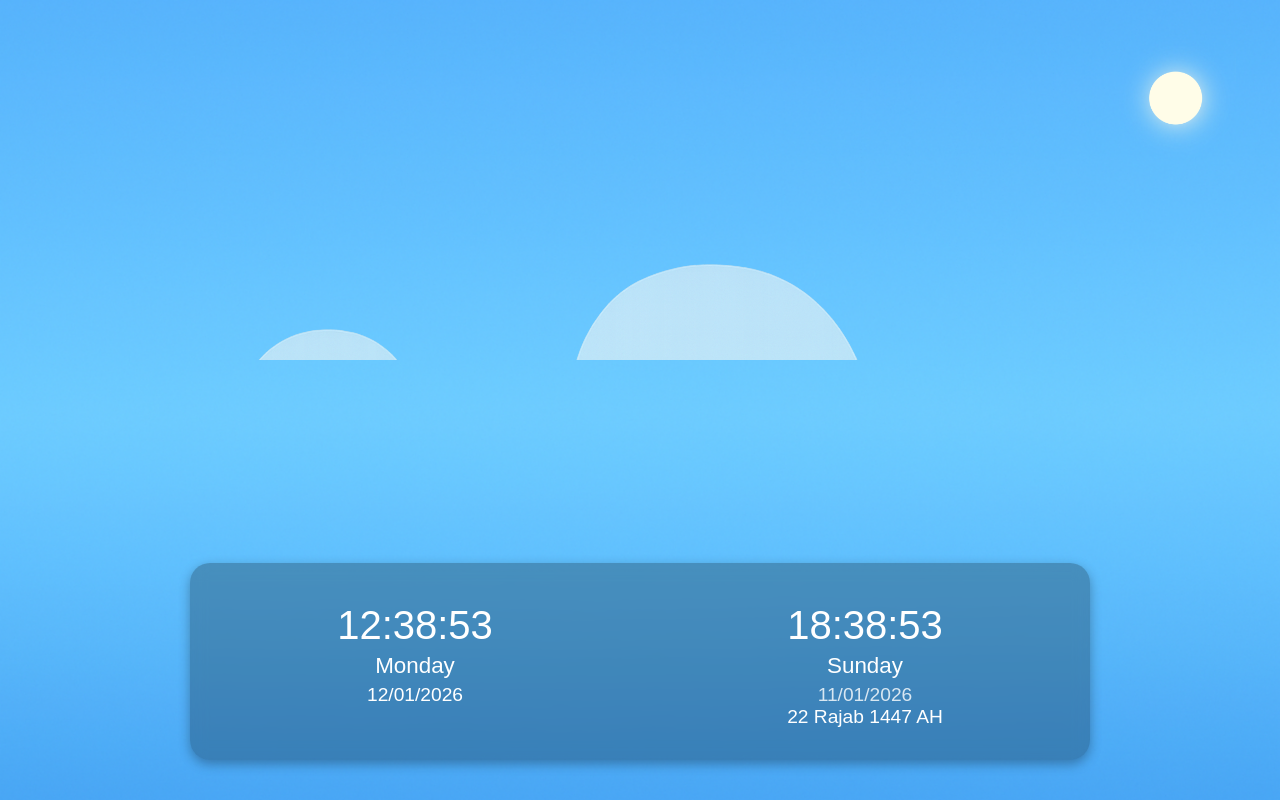
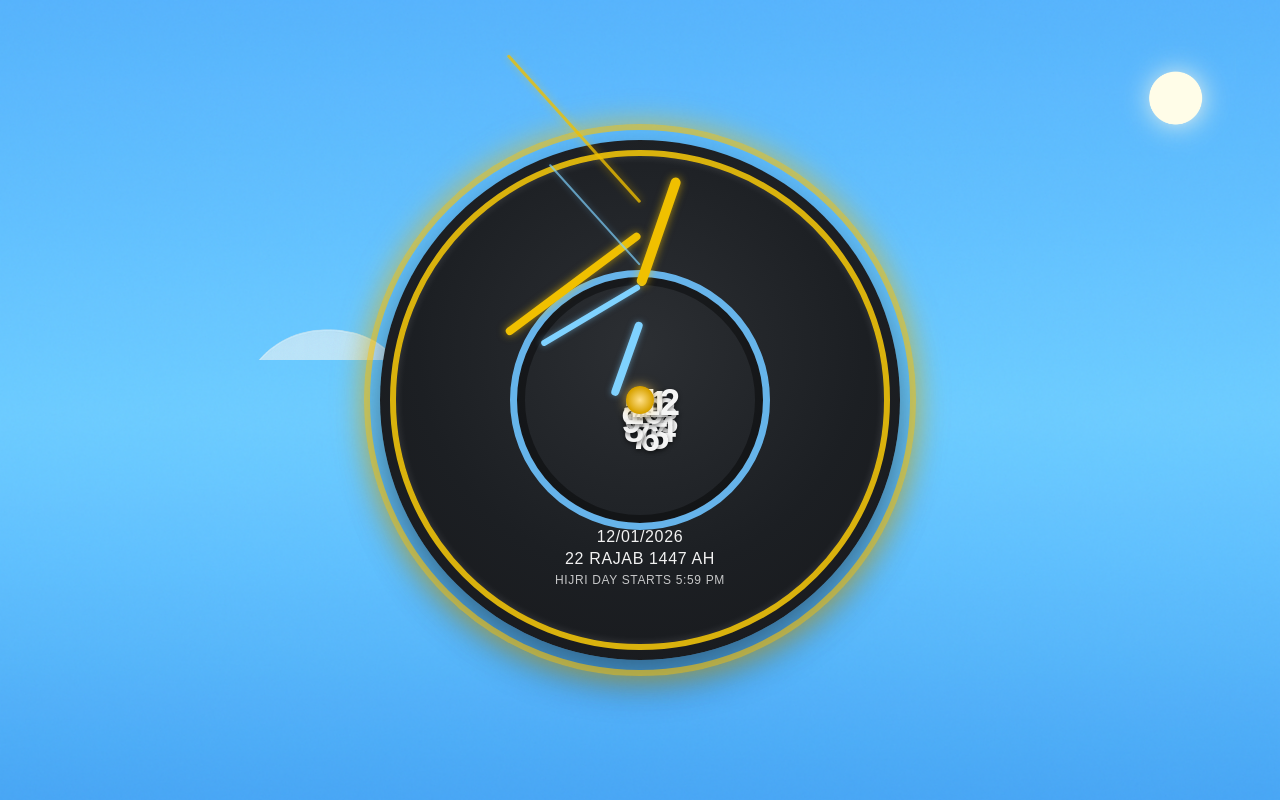
Before and after one commit to zYNTAX118/Hijr-Clock, a Flask app: page / in a window 1280 px wide. Run offline with Flask 3, Linux system fonts and the light colour scheme.

Commit message:
Redesign clock UI with hijri inner ring

```diff
--- a/templates/index.html
+++ b/templates/index.html
@@ -71,98 +71,182 @@
     body.night  #sun                    { display:none }
     body.night  #moon                   { display:block }
 
-    /* PANELS */
-    .panel-container {
-      position:absolute; bottom:clamp(1.5rem, 5vh, 3.5rem); left:50%; transform:translateX(-50%);
+    /* CLOCK */
+    .clock-wrapper {
+      position:relative;
       z-index:6;
-      display:flex; width:min(90vw, 900px);
-      box-shadow:0 4px 12px rgba(0,0,0,0.3);
-      border-radius:20px; overflow:hidden;
-      backdrop-filter:blur(8px);
-      background:rgba(0,0,0,0.25);
-      margin:0;
-      padding-bottom:env(safe-area-inset-bottom, 0);
+      width:min(80vmin, 520px);
+      aspect-ratio:1;
+      display:flex;
+      align-items:center;
+      justify-content:center;
     }
-    .panel {
-      flex:1; padding:2rem; position:relative;
-      text-align:center; color:white; background:transparent;
+    .clock-face {
+      position:relative;
+      width:100%;
+      height:100%;
+      border-radius:50%;
+      background:radial-gradient(circle at 50% 40%, #2c2f33 0%, #1c1f23 55%, #17181b 100%);
+      box-shadow:0 20px 40px rgba(0,0,0,0.45);
     }
-    .panel h2       { margin-bottom:0.5rem; font-size:1.5rem }
-    .panel .time    { font-size:2.5rem; margin-bottom:0.3rem }
-    .panel .weekday { font-size:1.4rem; margin-bottom:0.3rem }
-    .panel .date    { font-size:1.2rem }
-    .panel .gdate   { font-size:1.2rem; opacity:0.8 }
+    .outer-glow {
+      position:absolute;
+      inset:-3%;
+      border-radius:50%;
+      box-shadow:0 0 30px rgba(255,196,0,0.6);
+      border:6px solid rgba(255,196,0,0.6);
+    }
+    .outer-ring {
+      position:absolute;
+      inset:2%;
+      border-radius:50%;
+      border:6px solid #d9b20d;
+      box-shadow:inset 0 0 8px rgba(255,255,255,0.15);
+    }
+    .inner-ring {
+      position:absolute;
+      inset:25%;
+      border-radius:50%;
+      border:7px solid rgba(110,196,255,0.9);
+      box-shadow:0 0 0 8px rgba(0,0,0,0.4) inset;
+    }
+    .clock-ticks {
+      position:absolute;
+      inset:0;
+    }
+    .clock-ticks .tick {
+      position:absolute;
+      top:50%;
+      left:50%;
+      width:2px;
+      height:10px;
+      background:rgba(255,255,255,0.85);
+      transform:rotate(var(--tick-rotate)) translateY(var(--tick-radius));
+      transform-origin:center center;
+      border-radius:2px;
+    }
+    .clock-ticks .tick.major {
+      height:18px;
+      width:3px;
+      background:#fff;
+    }
+    .clock-ticks.outer .tick { --tick-radius:-46%; }
+    .clock-ticks.inner .tick {
+      --tick-radius:-33%;
+      background:rgba(200,200,200,0.65);
+    }
+    .clock-ticks.inner .tick.major {
+      height:14px;
+      width:2px;
+      background:rgba(200,200,200,0.9);
+    }
+    .clock-numbers {
+      position:absolute;
+      inset:0;
+      font-size:clamp(1.4rem, 4.5vmin, 2.6rem);
+      color:#f5f5f5;
+      font-weight:600;
+      text-shadow:0 2px 4px rgba(0,0,0,0.5);
+    }
+    .clock-numbers .number {
+      position:absolute;
+      top:50%;
+      left:50%;
+      transform:rotate(var(--number-rotate)) translateY(-44%) rotate(calc(-1 * var(--number-rotate)));
+      transform-origin:center center;
+    }
+    .hand {
+      position:absolute;
+      top:50%;
+      left:50%;
+      transform-origin:50% 100%;
+      border-radius:50px;
+    }
+    .hand.gregorian {
+      background:#f0c000;
+      box-shadow:0 0 8px rgba(255,204,0,0.6);
+    }
+    .hand.hijri {
+      background:#7fd2ff;
+      box-shadow:0 0 6px rgba(130,210,255,0.5);
+    }
+    .hand.hour {
+      width:10px;
+      height:22%;
+      margin-top:-22%;
+    }
+    .hand.minute {
+      width:8px;
+      height:32%;
+      margin-top:-32%;
+    }
+    .hand.second {
+      width:3px;
+      height:38%;
+      margin-top:-38%;
+      opacity:0.8;
+    }
+    .hand.hijri.hour {
+      width:8px;
+      height:15%;
+      margin-top:-15%;
+    }
+    .hand.hijri.minute {
+      width:6px;
+      height:22%;
+      margin-top:-22%;
+    }
+    .hand.hijri.second {
+      width:2px;
+      height:26%;
+      margin-top:-26%;
+      opacity:0.7;
+    }
+    .center-cap {
+      position:absolute;
+      width:28px;
+      height:28px;
+      border-radius:50%;
+      background:radial-gradient(circle, #ffe08a 0%, #d9a300 65%, #b58500 100%);
+      top:50%;
+      left:50%;
+      transform:translate(-50%, -50%);
+      box-shadow:0 0 12px rgba(255,210,90,0.7);
+      z-index:5;
+    }
+    .clock-labels {
+      position:absolute;
+      inset:auto 0 14%;
+      text-align:center;
+      color:#f2f2f2;
+      font-size:clamp(0.75rem, 2.2vmin, 1rem);
+      display:flex;
+      flex-direction:column;
+      gap:0.3rem;
+      letter-spacing:0.04em;
+      text-transform:uppercase;
+    }
+    .clock-labels span {
+      display:block;
+      color:rgba(255,255,255,0.75);
+      font-size:0.75em;
+    }
 
     /* KEYFRAMES */
     @keyframes star-drift  { 0%{background-position:0 0} 100%{background-position:-1000px 0} }
     @keyframes cloud-drift { 0%{background-position:0 0} 100%{background-position:-800px 0} }
 
     /* RESPONSIVE */
-    @media (max-width: 900px) and (orientation: landscape) {
-      .panel-container {
-        bottom:1rem;
-        width:min(700px, calc(100% - 2rem));
-      }
-    }
-
     @media (max-width: 768px) {
       body {
         padding:1rem;
-        justify-content:flex-end;
       }
-      .panel-container {
-        flex-direction:column;
-        width:min(480px, calc(100% - 1.5rem));
-        max-width:none;
-        bottom:clamp(0.75rem, 4vh, 2rem);
-        border-radius:24px;
+      .clock-wrapper {
+        width:min(90vmin, 420px);
       }
-      .panel + .panel {
-        border-top:1px solid rgba(255,255,255,0.2);
+      .clock-labels {
+        inset:auto 0 12%;
       }
-      .panel {
-        padding:1.5rem;
-      }
-      .panel .time    { font-size:2.1rem; }
-      .panel .weekday { font-size:1.2rem; }
-      .panel .date,
-      .panel .gdate   { font-size:1rem; }
-    }
-
-    @media (max-width: 600px) {
-      body {
-        padding:1rem 0.75rem;
-        align-items:flex-end;
-        min-height:100vh;
-      }
-      .panel-container {
-        border-radius:26px;
-        width:calc(100% - 1rem);
-        left:50%;
-        transform:translateX(-50%);
-        bottom:calc(env(safe-area-inset-bottom, 0) + 0.5rem);
-      }
-      .panel {
-        padding:1.25rem 1rem;
-      }
-      .panel h2    { font-size:1.2rem; }
-      .panel .time { font-size:1.8rem; }
-    }
-
-    @media (max-width: 420px) {
-      body {
-        padding:0.75rem 0.5rem;
-      }
-      .panel-container {
-        width:calc(100% - 0.5rem);
-      }
-      .panel {
-        padding:1rem 0.75rem;
-      }
-      .panel .time { font-size:1.6rem; }
-      .panel .weekday { font-size:1.1rem; }
-      .panel .date,
-      .panel .gdate { font-size:0.95rem; }
     }
   </style>
 </head>
@@ -177,23 +261,31 @@
   <div id="sun"   class="celestial"></div>
   <div id="moon"  class="celestial"></div>
 
-  <!-- PANELS -->
-  <div class="panel-container">
-    <!-- Jakarta -->
-    <div id="Jakarta" class="panel">
-      <h2></h2>
-      <div class="time"    id="Jakarta-time">--:--:--</div>
-      <div class="weekday" id="Jakarta-weekday">-------</div>
-      <div class="date"    id="Jakarta-date">----/--/--</div>
-    </div>
+  <!-- CLOCK -->
+  <div class="clock-wrapper">
+    <div class="clock-face">
+      <div class="outer-glow"></div>
+      <div class="outer-ring"></div>
+      <div id="outer-ticks" class="clock-ticks outer"></div>
+      <div id="clock-numbers" class="clock-numbers"></div>
 
-    <!-- Hijri -->
-    <div id="Hijri" class="panel">
-      <h2></h2>
-      <div class="time"    id="Hijri-time">--:--:--</div>
-      <div class="weekday" id="Hijri-weekday">-------</div>
-      <div class="gdate"   id="Hijri-gregorian">--/--/----</div>
-      <div class="date"    id="Hijri-date">-------</div>
+      <div class="inner-ring"></div>
+      <div id="inner-ticks" class="clock-ticks inner"></div>
+
+      <div id="g-hour" class="hand gregorian hour"></div>
+      <div id="g-minute" class="hand gregorian minute"></div>
+      <div id="g-second" class="hand gregorian second"></div>
+
+      <div id="h-hour" class="hand hijri hour"></div>
+      <div id="h-minute" class="hand hijri minute"></div>
+      <div id="h-second" class="hand hijri second"></div>
+
+      <div class="center-cap"></div>
+      <div class="clock-labels">
+        <div id="gregorian-date">--/--/----</div>
+        <div id="hijri-date">-------</div>
+        <span>Hijri day starts 5:59 PM</span>
+      </div>
     </div>
   </div>
 
@@ -210,44 +302,81 @@
     // Hijri always in English + Umm al-Qura
     const hijriLocale = 'en-GB-u-ca-islamic-umalqura';
 
-    function updatePanels(now) {
-      // Jakarta
+    const ticks = { outer:60, inner:60 };
+
+    function buildTicks() {
+      const outer = document.getElementById('outer-ticks');
+      const inner = document.getElementById('inner-ticks');
+      [outer, inner].forEach((el, index) => {
+        for (let i = 0; i < ticks.outer; i += 1) {
+          const tick = document.createElement('div');
+          tick.className = 'tick' + (i % 5 === 0 ? ' major' : '');
+          tick.style.setProperty('--tick-rotate', `${i * 6}deg`);
+          el.appendChild(tick);
+        }
+      });
+    }
+
+    function buildNumbers() {
+      const numbers = document.getElementById('clock-numbers');
+      for (let i = 1; i <= 12; i += 1) {
+        const number = document.createElement('div');
+        number.className = 'number';
+        number.textContent = i;
+        number.style.setProperty('--number-rotate', `${i * 30}deg`);
+        numbers.appendChild(number);
+      }
+    }
+
+    function updateClock(now) {
+      // Gregorian time
       const dateOpts = { year:'numeric', month:'2-digit', day:'2-digit', timeZone:ZONE };
       const timeOpts = { hour:'2-digit', minute:'2-digit', second:'2-digit', hour12:false, timeZone:ZONE };
-      const wkOpts   = { weekday:'long', timeZone:ZONE };
-      document.getElementById('Jakarta-date').textContent    = new Intl.DateTimeFormat('en-GB', dateOpts).format(now);
-      document.getElementById('Jakarta-time').textContent    = new Intl.DateTimeFormat('en-GB', timeOpts).format(now);
-      document.getElementById('Jakarta-weekday').textContent = new Intl.DateTimeFormat('en-GB', wkOpts).format(now);
+      const parts = new Intl.DateTimeFormat('en-GB', timeOpts).formatToParts(now);
+      const gHour = +parts.find(p=>p.type==='hour').value;
+      const gMinute = +parts.find(p=>p.type==='minute').value;
+      const gSecond = +parts.find(p=>p.type==='second').value;
 
-      // Hijri time parts
-      const parts = new Intl.DateTimeFormat('en-GB',{
-        hour:'2-digit', minute:'2-digit', second:'2-digit',
-        hour12:false, timeZone:ZONE
-      }).formatToParts(now);
-      const h = +parts.find(p=>p.type==='hour').value;
-      const m = +parts.find(p=>p.type==='minute').value;
-      const s = +parts.find(p=>p.type==='second').value;
+      const gHourAngle = ((gHour % 12) + gMinute / 60) * 30;
+      const gMinuteAngle = (gMinute + gSecond / 60) * 6;
+      const gSecondAngle = gSecond * 6;
 
-      // Hijri clock resets at 18:00
-      const hijriH = ((h - 18 + 24) % 24);
-      document.getElementById('Hijri-time').textContent =
-        `${String(hijriH).padStart(2,'0')}:${String(m).padStart(2,'0')}:${String(s).padStart(2,'0')}`;
+      document.getElementById('g-hour').style.transform =
+        `translate(-50%, -100%) rotate(${gHourAngle}deg)`;
+      document.getElementById('g-minute').style.transform =
+        `translate(-50%, -100%) rotate(${gMinuteAngle}deg)`;
+      document.getElementById('g-second').style.transform =
+        `translate(-50%, -100%) rotate(${gSecondAngle}deg)`;
 
-      // Hijri date rollover & subtract one day
-      let base = now;
-      if (h >= 18) base = new Date(now.getTime() + 86400e3);
-      const hijriBase = new Date(base.getTime() - 86400e3);
-      document.getElementById('Hijri-weekday').textContent =
-        new Intl.DateTimeFormat(hijriLocale,{ weekday:'long', timeZone:ZONE }).format(hijriBase);
-      document.getElementById('Hijri-date').textContent =
+      // Hijri time parts with 5:59 PM rollover
+      const hijriOffsetMinutes = 17 * 60 + 59;
+      const totalMinutes = gHour * 60 + gMinute;
+      const hijriTotalMinutes = (totalMinutes - hijriOffsetMinutes + 24 * 60) % (24 * 60);
+      const hijriHour = Math.floor(hijriTotalMinutes / 60);
+      const hijriMinute = hijriTotalMinutes % 60;
+      const hijriSecond = gSecond;
+
+      const hHourAngle = ((hijriHour % 12) + hijriMinute / 60) * 30;
+      const hMinuteAngle = (hijriMinute + hijriSecond / 60) * 6;
+      const hSecondAngle = hijriSecond * 6;
+
+      document.getElementById('h-hour').style.transform =
+        `translate(-50%, -100%) rotate(${hHourAngle}deg)`;
+      document.getElementById('h-minute').style.transform =
+        `translate(-50%, -100%) rotate(${hMinuteAngle}deg)`;
+      document.getElementById('h-second').style.transform =
+        `translate(-50%, -100%) rotate(${hSecondAngle}deg)`;
+
+      const hijriBase = totalMinutes >= hijriOffsetMinutes
+        ? now
+        : new Date(now.getTime() - 86400e3);
+
+      document.getElementById('gregorian-date').textContent =
+        new Intl.DateTimeFormat('en-GB', dateOpts).format(now);
+      document.getElementById('hijri-date').textContent =
         new Intl.DateTimeFormat(hijriLocale,{
           year:'numeric', month:'long', day:'numeric', timeZone:ZONE
         }).format(hijriBase);
-
-      // Gregorian short date, shifted back 1 day
-      const yesterday = new Date(now.getTime() - 86400e3);
-      document.getElementById('Hijri-gregorian').textContent =
-        new Intl.DateTimeFormat('en-GB', dateOpts).format(yesterday);
     }
 
     function updateSky(now) {
@@ -306,9 +435,11 @@
 
     function tick() {
       const now = new Date();
-      updatePanels(now);
+      updateClock(now);
       updateSky(now);
     }
+    buildTicks();
+    buildNumbers();
     tick();
     setInterval(tick, 1000);
   </script>
```
